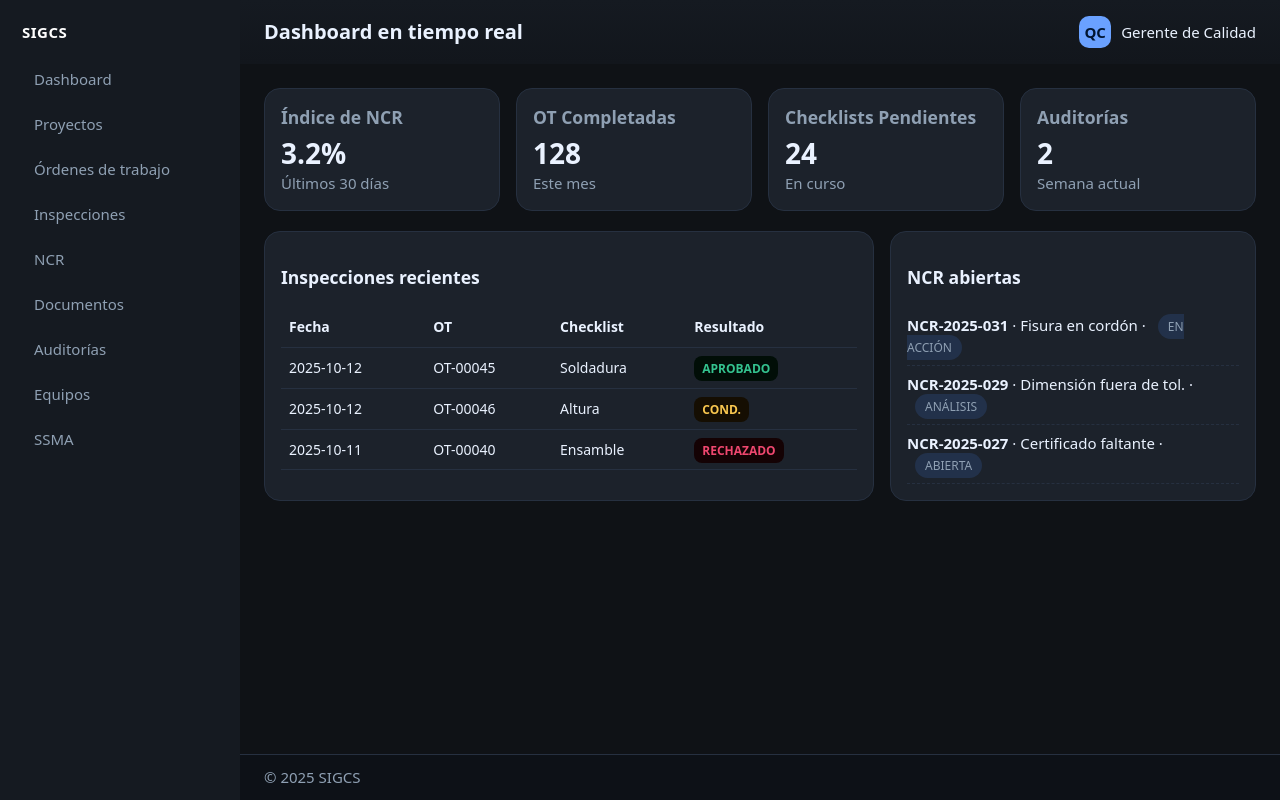
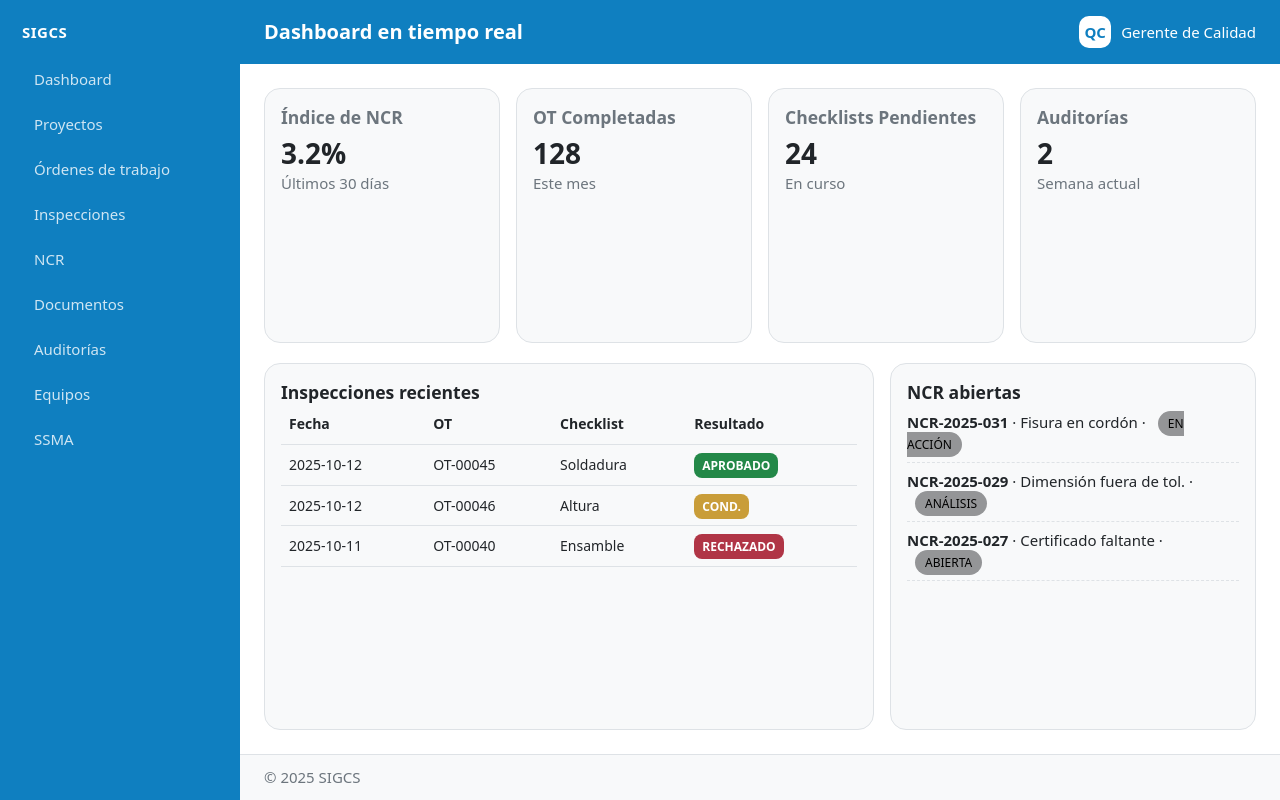
Before and after one commit to CapiLez/sistema_calidad, a Django app: page / in a window 1280 px wide. Run offline with Django 5.2, Linux system fonts and the light colour scheme.

Commit message:
Cambios Estilos

```diff
--- a/control_calidad/static/css/styles.css
+++ b/control_calidad/static/css/styles.css
@@ -1,34 +1,247 @@
-:root { --bg:#0f1216; --panel:#151a21; --card:#1c222b; --muted:#8fa0b3; --text:#eaf2ff; --brand:#6aa1ff; --ok:#34c38f; --bad:#ef476f; --warn:#f9c74f; --line:#263040; }
-*{box-sizing:border-box} body{margin:0; background:var(--bg); color:var(--text); font:15px/1.4 system-ui,Segoe UI,Roboto}
-.sidebar{position:fixed; inset:0 auto 0 0; width:240px; background:var(--panel); padding:22px}
-.brand{font-weight:800; letter-spacing:.5px; color:#fff; margin-bottom:16px}
-.sidebar nav a{display:block; padding:10px 12px; border-radius:10px; color:var(--muted); text-decoration:none; margin:.25rem 0}
-.sidebar nav a:hover{background:#0d1117; color:#fff}
-.content{margin-left:240px; min-height:100vh; display:flex; flex-direction:column}
-.topbar{display:flex; justify-content:space-between; align-items:center; padding:16px 24px; background:linear-gradient(180deg, #151a21, #12161c)}
-.topbar .title{font-size:20px; font-weight:700}
-.user{display:flex; align-items:center; gap:10px}
-.avatar{width:32px; height:32px; border-radius:10px; background:var(--brand); display:grid; place-items:center; color:#001531; font-weight:800}
-.container{padding:24px; display:grid; gap:20px}
-.grid{display:grid; gap:16px; grid-template-columns:repeat(4, 1fr)}
-.grid.two{grid-template-columns:2fr 1.2fr}
-.card{background:var(--card); border:1px solid var(--line); border-radius:16px; padding:16px}
-.kpi h3{margin:0 0 4px 0; color:var(--muted)}
-.kpi-number{font-size:28px; font-weight:800; margin:0}
-.kpi-sub{margin:0; color:var(--muted)}
-.table{width:100%; border-collapse:collapse; font-size:14px}
-.table th,.table td{border-bottom:1px solid var(--line); padding:10px 8px; text-align:left}
-.badge{padding:4px 8px; border-radius:8px; font-weight:700; font-size:12px}
-.badge.ok{background:color-mix(in oklab, var(--ok), #000 80%); color:var(--ok)}
-.badge.bad{background:color-mix(in oklab, var(--bad), #000 80%); color:var(--bad)}
-.badge.warn{background:color-mix(in oklab, var(--warn), #000 80%); color:var(--warn)}
-.toolbar{display:flex; gap:8px; margin-bottom:12px}
-.input{background:#0f141a; color:var(--text); border:1px solid var(--line); border-radius:10px; padding:8px 10px; outline:none}
-.btn{background:var(--brand); color:#07101e; border:0; padding:8px 12px; border-radius:10px; font-weight:700; cursor:pointer}
-.btn:hover{filter:brightness(1.1)}
-.list{list-style:none; padding:0; margin:0}
-.list li{padding:8px 0; border-bottom:1px dashed var(--line)}
-.pill{background:#22314a; color:var(--muted); padding:4px 10px; border-radius:999px; font-size:12px; margin-left:8px}
-.footer{margin-top:auto; padding:12px 24px; color:var(--muted); border-top:1px solid var(--line); background:#0d1117}
-@media (max-width:1100px){.grid{grid-template-columns:repeat(2,1fr)} .grid.two{grid-template-columns:1fr}}
-@media (max-width:720px){.sidebar{position:static; width:auto} .content{margin:0}}
+:root {
+  --bg: #ffffff;
+  --panel: #0f7fc0;
+  --card: #f8f9fa;
+  --muted: #6c757d;
+  --text: #212529;
+  --brand: #0f7fc0;
+  --ok: #28a745;
+  --bad: #dc3545;
+  --warn: #ffc107;
+  --line: #dee2e6;
+}
+
+* {
+  box-sizing: border-box;
+  margin: 0;
+  padding: 0;
+}
+
+body {
+  background: var(--bg);
+  color: var(--text);
+  font: 15px/1.4 system-ui, Segoe UI, Roboto;
+  display: flex;
+  min-height: 100vh;
+}
+
+.sidebar {
+  position: fixed;
+  inset: 0 auto 0 0;
+  width: 240px;
+  background: var(--panel);
+  padding: 22px;
+  color: white;
+}
+
+.brand {
+  font-weight: 800;
+  letter-spacing: .5px;
+  color: white;
+  margin-bottom: 16px;
+}
+
+.sidebar nav a {
+  display: block;
+  padding: 10px 12px;
+  border-radius: 10px;
+  color: rgba(255, 255, 255, 0.8);
+  text-decoration: none;
+  margin: .25rem 0;
+  transition: all 0.3s ease;
+}
+
+.sidebar nav a:hover {
+  background: rgba(255, 255, 255, 0.2);
+  color: white;
+}
+
+.content {
+  margin-left: 240px;
+  min-height: 100vh;
+  display: flex;
+  flex-direction: column;
+  flex: 1;
+}
+
+.topbar {
+  display: flex;
+  justify-content: space-between;
+  align-items: center;
+  padding: 16px 24px;
+  background: var(--brand); /* Azul cielo */
+  color: white;
+}
+
+.topbar .title {
+  font-size: 20px;
+  font-weight: 700;
+}
+
+.user {
+  display: flex;
+  align-items: center;
+  gap: 10px;
+}
+
+.avatar {
+  width: 32px;
+  height: 32px;
+  border-radius: 10px;
+  background: white;
+  display: grid;
+  place-items: center;
+  color: var(--brand);
+  font-weight: 800;
+}
+
+.container {
+  padding: 24px;
+  display: grid;
+  gap: 20px;
+  flex: 1;
+}
+
+.grid {
+  display: grid;
+  gap: 16px;
+  grid-template-columns: repeat(4, 1fr);
+}
+
+.grid.two {
+  grid-template-columns: 2fr 1.2fr;
+}
+
+.card {
+  background: var(--card);
+  border: 1px solid var(--line);
+  border-radius: 16px;
+  padding: 16px;
+}
+
+.kpi h3 {
+  margin: 0 0 4px 0;
+  color: var(--muted);
+}
+
+.kpi-number {
+  font-size: 28px;
+  font-weight: 800;
+  margin: 0;
+}
+
+.kpi-sub {
+  margin: 0;
+  color: var(--muted);
+}
+
+.table {
+  width: 100%;
+  border-collapse: collapse;
+  font-size: 14px;
+}
+
+.table th, .table td {
+  border-bottom: 1px solid var(--line);
+  padding: 10px 8px;
+  text-align: left;
+}
+
+.badge {
+  padding: 4px 8px;
+  border-radius: 8px;
+  font-weight: 700;
+  font-size: 12px;
+}
+
+.badge.ok {
+  background: color-mix(in oklab, var(--ok), #0f1636 20%);
+  color: white;
+}
+
+.badge.bad {
+  background: color-mix(in oklab, var(--bad), #0f1636 20%);
+  color: white;
+}
+
+.badge.warn {
+  background: color-mix(in oklab, var(--warn), #0f1636 20%);
+  color: white;
+}
+
+.toolbar {
+  display: flex;
+  gap: 8px;
+  margin-bottom: 12px;
+}
+
+.input {
+  background: white;
+  color: var(--text);
+  border: 1px solid var(--line);
+  border-radius: 10px;
+  padding: 8px 10px;
+  outline: none;
+}
+
+.btn {
+  background: var(--brand);
+  color: white;
+  border: 0;
+  padding: 8px 12px;
+  border-radius: 10px;
+  font-weight: 700;
+  cursor: pointer;
+  transition: filter 0.3s ease;
+}
+
+.btn:hover {
+  filter: brightness(0.9);
+}
+
+.list {
+  list-style: none;
+  padding: 0;
+  margin: 0;
+}
+
+.list li {
+  padding: 8px 0;
+  border-bottom: 1px dashed var(--line);
+}
+
+.pill {
+  background: #949597;
+  color: black;
+  padding: 4px 10px;
+  border-radius: 999px;
+  font-size: 12px;
+  margin-left: 8px;
+}
+
+.footer {
+  margin-top: auto;
+  padding: 12px 24px;
+  color: var(--muted);
+  border-top: 1px solid var(--line);
+  background: #f8f9fa;
+}
+
+@media (max-width: 1100px) {
+  .grid {
+    grid-template-columns: repeat(2, 1fr);
+  }
+  .grid.two {
+    grid-template-columns: 1fr;
+  }
+}
+
+@media (max-width: 720px) {
+  .sidebar {
+    position: static;
+    width: auto;
+  }
+  .content {
+    margin: 0;
+  }
+}
```
